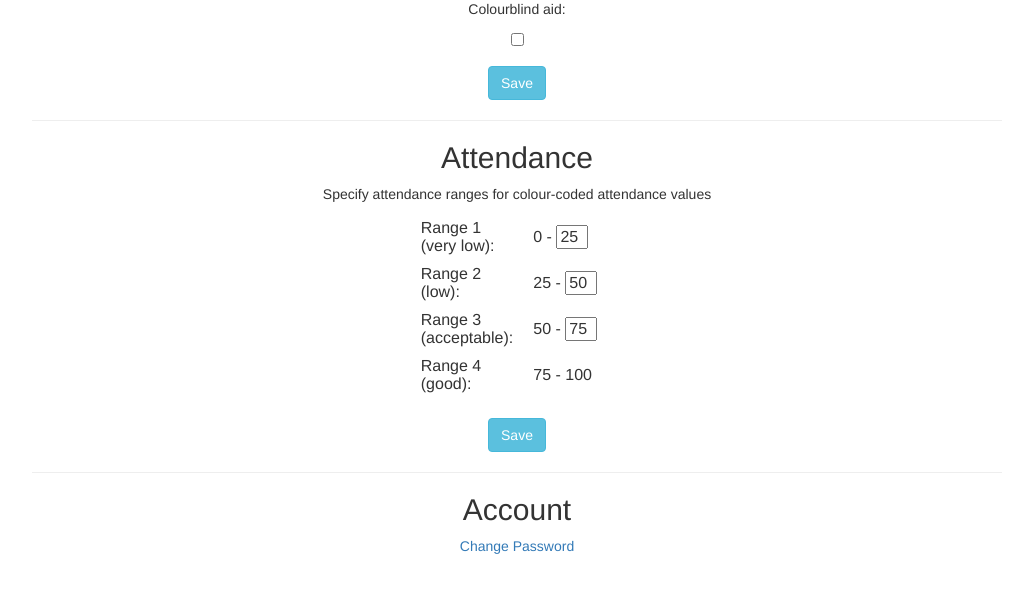
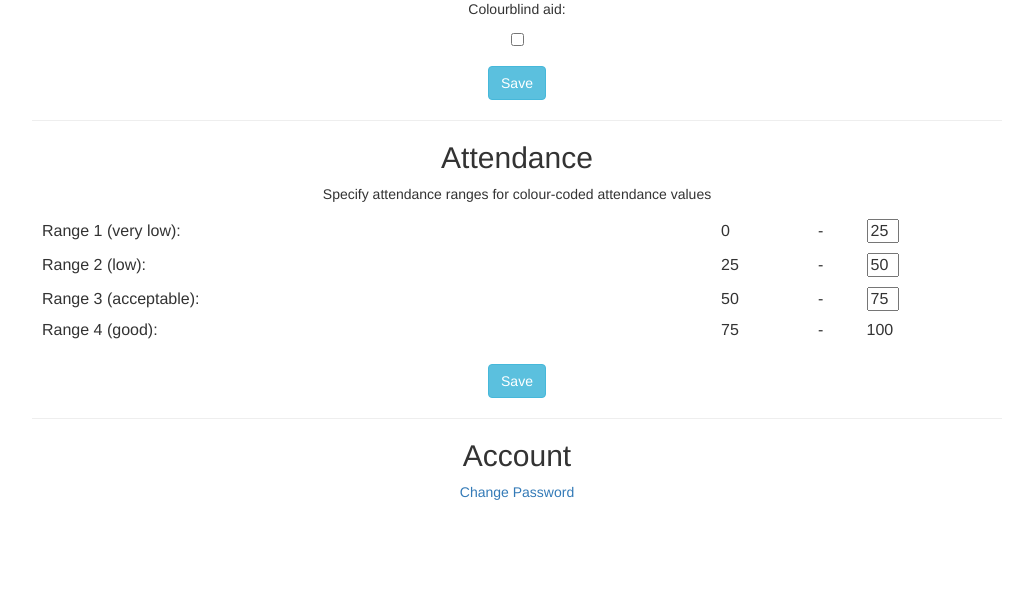
Before and after one commit to nbrowning1/FYP, a Django app: page /tool/settings/ in a window 1280 px wide. Shown: the part 173-766 px from the top of the page, without its empty margins (123-1156 px from the left). Run offline with Django 3.2, Linux system fonts and the light colour scheme; the visitor is signed in with stand-in values (Sample User, id 1); data comes from the database, SQL or seed files in the repository; some libraries are stand-ins or nearby versions.

Commit message:
Some style changes to align stuff in attendance range form

```diff
--- a/tool/templates/tool/settings.html
+++ b/tool/templates/tool/settings.html
@@ -28,32 +28,51 @@
     {% csrf_token %}
     <p>Specify attendance ranges for colour-coded attendance values</p>
     <table class="noborder">
+        <colgroup>
+            <col style="width:70%">
+            <col style="width:10%">
+            <col style="width:5%">
+            <col style="width:15%">
+        </colgroup>
         <tr>
             <td>
                 <span>Range 1 (very low):</span>
             </td>
             <td>
-                <span>0 - </span>
+                <span>0</span>
+            </td>
+            <td>
+                <span>-</span>
+            </td>
+            <td>
                 <input value="{{ saved_settings.attendance_range_1_cap }}" class="attendance-range" type="text" id="attendance-range-1" name="attendance-range-1" maxlength="2" size="2">
             </td>
         </tr>
         <tr>
-        <td>
-            <span>Range 2 (low): </span>
+            <td>
+                <span>Range 2 (low): </span>
             </td>
             <td>
                 <span id="attendance-range-1-val">{{ saved_settings.attendance_range_1_cap }}</span>
-                <span> - </span>
+            </td>
+            <td>
+                <span>-</span>
+            </td>
+            <td>
                 <input value="{{ saved_settings.attendance_range_2_cap }}" class="attendance-range" type="text" id="attendance-range-2" name="attendance-range-2" maxlength="2" size="2">
             </td>
         </tr>
         <tr>
-        <td>
-            <span>Range 3 (acceptable): </span>
+            <td>
+                <span>Range 3 (acceptable): </span>
             </td>
             <td>
                 <span id="attendance-range-2-val">{{ saved_settings.attendance_range_2_cap }}</span>
-                <span> - </span>
+            </td>
+            <td>
+                <span>-</span>
+            </td>
+            <td>
                 <input value="{{ saved_settings.attendance_range_3_cap }}" class="attendance-range" type="text" id="attendance-range-3" name="attendance-range-3" maxlength="2" size="2">
             </td>
         <tr>
@@ -62,7 +81,12 @@
             </td>
             <td>
                 <span id="attendance-range-3-val">{{ saved_settings.attendance_range_3_cap }}</span>
-                <span> - 100</span>
+            </td>
+            <td>
+                <span>-</span>
+            </td>
+            <td>
+                <span>100</span>
             </td>
         </tr>
     </table>
```
